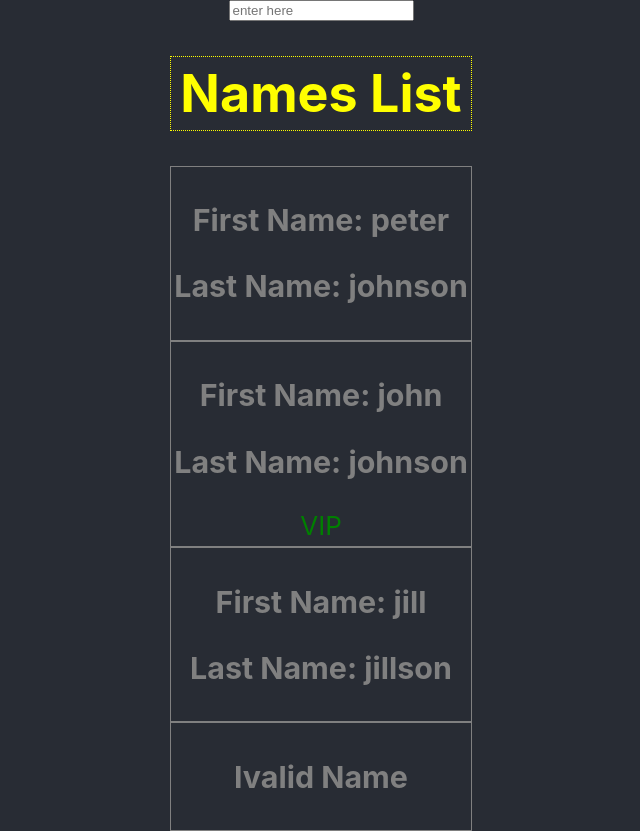
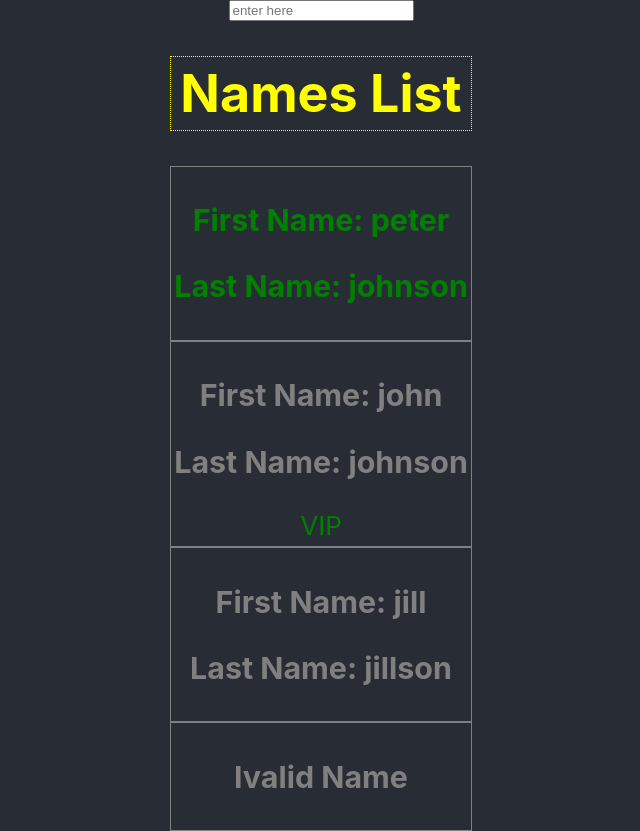
Before and after one commit to SiEr0212/udemy-react-hooks-app, a React (Create React App) app: page / in a window 1280 px wide. Shown: the whole page, without its empty margins (319-959 px from the left). Built offline with nearby package versions, Linux system fonts and the light colour scheme.

Commit message:
Added higher order compnents in App.js

```diff
--- a/src/App.js
+++ b/src/App.js
@@ -2,21 +2,43 @@ import logo from "./logo.svg";
 import "./App.scss";
 import NameTag from "./components/nameTag";
 import Input from "./components/Input";
+
+const makeGreen = (BaseComponent) => (props) => {
+  const addGreen = {
+    style: {
+      color: "green",
+    },
+  };
+  const newProps = {
+    ...props,
+    ...addGreen,
+  };
+
+  return <BaseComponent {...newProps} />;
+};
+
+const removeInline = (BaseComponent) => (props) => {
+  const newProps = { ...props };
+  delete newProps.style;
+  return <BaseComponent {...newProps} />;
+};
+
+const GreenNameTag = makeGreen(NameTag);
+const CleanNameTag = removeInline(NameTag);
 
 function App() {
   // eslint-disable-next-line no-console
   console.log("hi");
 
   return (
-
     <div className="App">
       <header className="App-header">
-      <Input placeholder="enter here" type="text"></Input>
+        <Input placeholder="enter here" type="text"></Input>
         <h1 className="name title">Names List</h1>
-        <NameTag firstName="peter" lastName="johnson"></NameTag>
-        <NameTag firstName="john" lastName="johnson"></NameTag>
+        <GreenNameTag firstName="peter" lastName="johnson"></GreenNameTag>
+        <CleanNameTag firstName="john" lastName="johnson"></CleanNameTag>
         <NameTag firstName="jill" lastName="jillson"></NameTag>
-        <NameTag ></NameTag>
+        <NameTag></NameTag>
       </header>
     </div>
   );
--- a/src/components/nameTag.js
+++ b/src/components/nameTag.js
@@ -11,8 +11,8 @@ function nameTag(props) {
 
   return (
     <div className="name">
-      <h3>First Name: {props.firstName}</h3>
-      <h3>Last Name: {props.lastName}</h3>
+      <h3 style={props.style}>First Name: {props.firstName}</h3>
+      <h3 style={props.style}>Last Name: {props.lastName}</h3>
       {props.firstName === "john" && <div style={{ color: "green" }}>VIP</div>}
     </div>
   );
```
